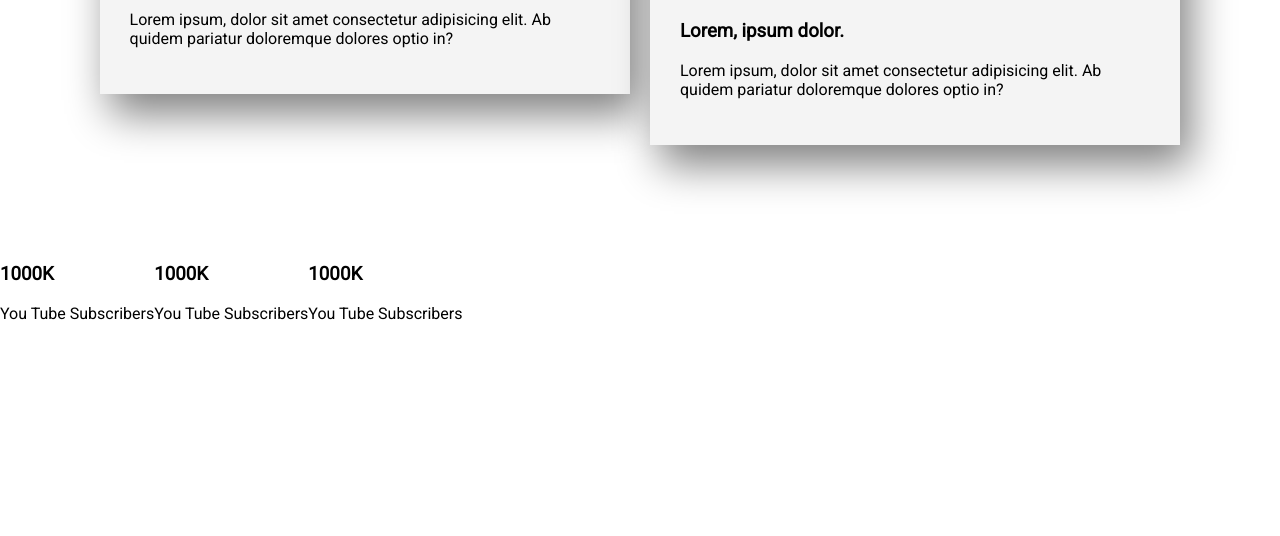
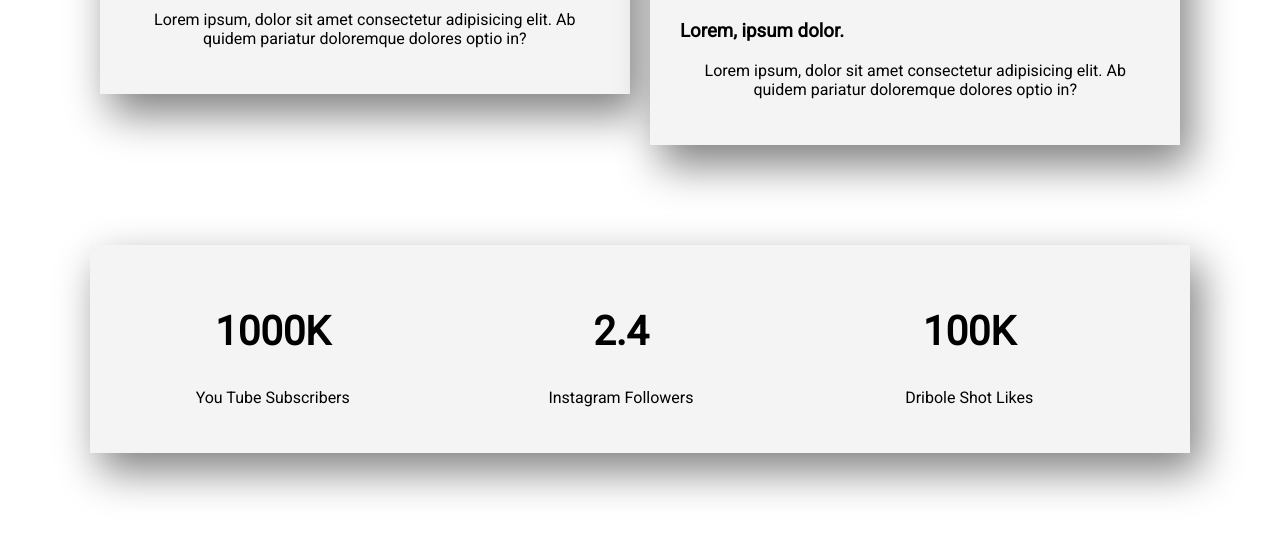
Before and after one commit to Shah-Md-Jihan/eat-healthy, a plain HTML site: page index.html in a window 1280 px wide. Shown: the part 2224-2760 px from the top of the page. Before the commit the page ends 2663 px from the top, so only its background shows below. Drawn offline with Linux system fonts and the light colour scheme.

Commit message:
modify html and add css in subcribtion section

```diff
--- a/index.html
+++ b/index.html
@@ -97,18 +97,18 @@
         </div>
     </section>
 
-    <section class="flex-container">
+    <section class="subsciption flex-container">
         <div class="sub_content">
-            <h3>1000K</h3>
+            <h1>1000K</h1>
             <p>You Tube Subscribers</p>
         </div>
         <div class="sub_content">
-            <h3>1000K</h3>
-            <p>You Tube Subscribers</p>
+            <h1>2.4</h1>
+            <p>Instagram Followers</p>
         </div>
         <div class="sub_content">
-            <h3>1000K</h3>
-            <p>You Tube Subscribers</p>
+            <h1>100K</h1>
+            <p>Dribole Shot Likes</p>
         </div>
     </section>
 </body>
--- a/style.css
+++ b/style.css
@@ -115,3 +115,29 @@ body {
     margin: 0px 10px;
     box-shadow: 10px 20px 40px gray;
 }
+
+.subsciption {
+    background-color: red;
+    margin-left: 7%;
+    margin-right: 7%;
+    background-color: #f4f4f4;
+    box-shadow: 10px 18px 40px gray;
+}
+
+.sub_content {
+    width: 30%;
+    padding-left: 18px;
+    padding-top: 30px;
+    padding-bottom: 30px;
+}
+
+.sub_content h1,
+p {
+    color: #000000;
+    text-align: center;
+}
+
+.sub_content h1 {
+    font-weight: 700;
+    font-size: 40px;
+}
```
